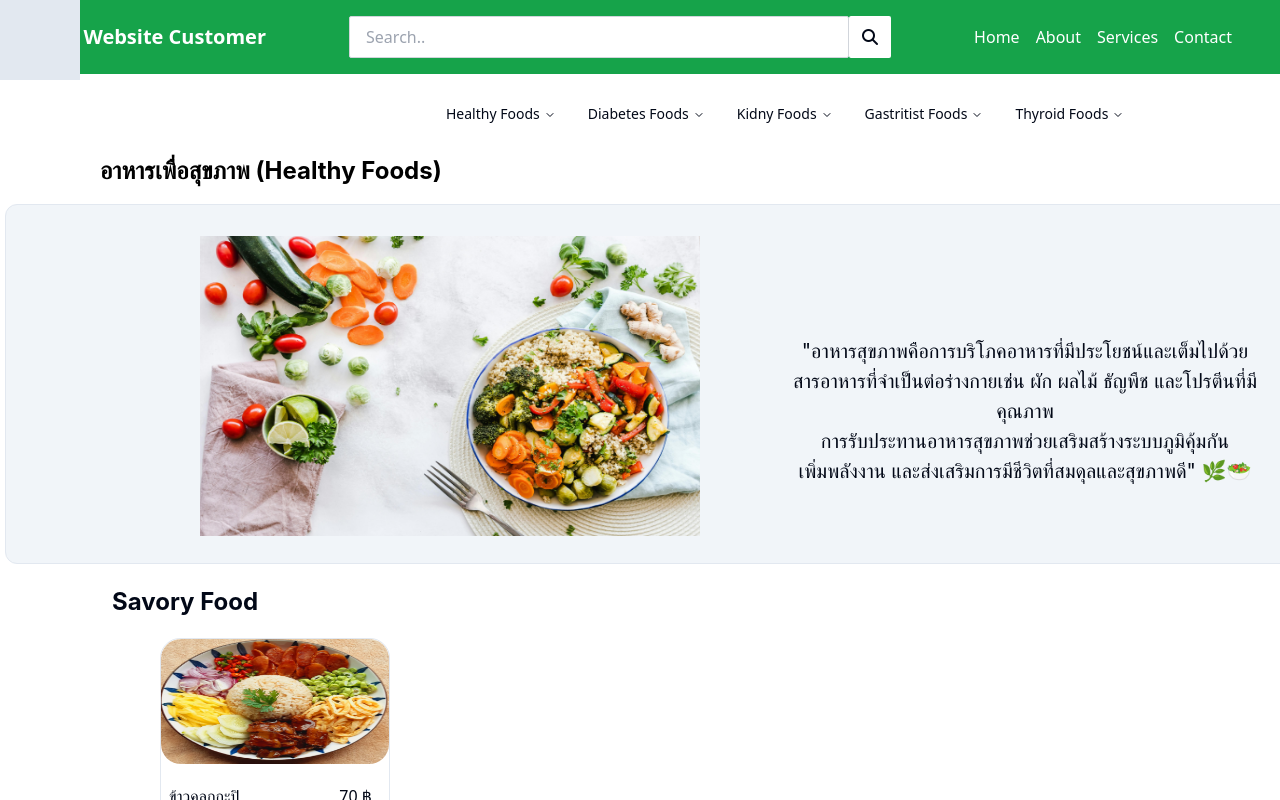
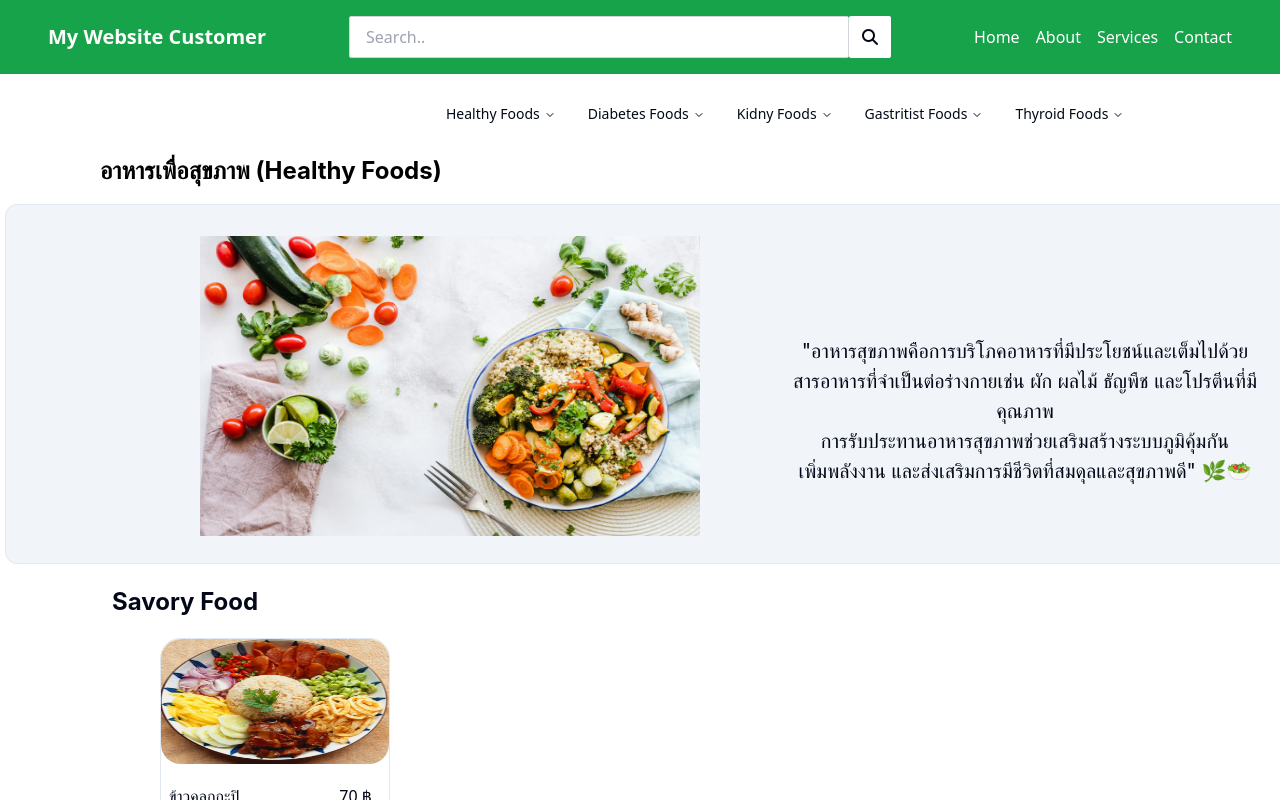
Before and after one commit to Autsada555/PJ480-React, a React (Vite) app in the folder frontend/: page / in a window 1280 px wide. Shown: the top 800 px of the page. Built offline with nearby package versions, Linux system fonts and the light colour scheme.

Commit message:
updateData

```diff
--- a/frontend/src/pages/customer/Home.tsx
+++ b/frontend/src/pages/customer/Home.tsx
@@ -35,9 +35,7 @@ export function Home() {
     };
     return (
         <div>
-            <div className="h-20 w-20 bg-slate-200 absolute">
 
-            </div>
             <div>
                 <Navbar />
                 <div className="ml-[430px] mt-[20px] text-[18px]">
```
Also changed, not shown: frontend/src/assets/Brown Simple Icon Food Logo-depositphotos-bgremover.png (added), 1 other file (tests, documents, lock files or other folders).
